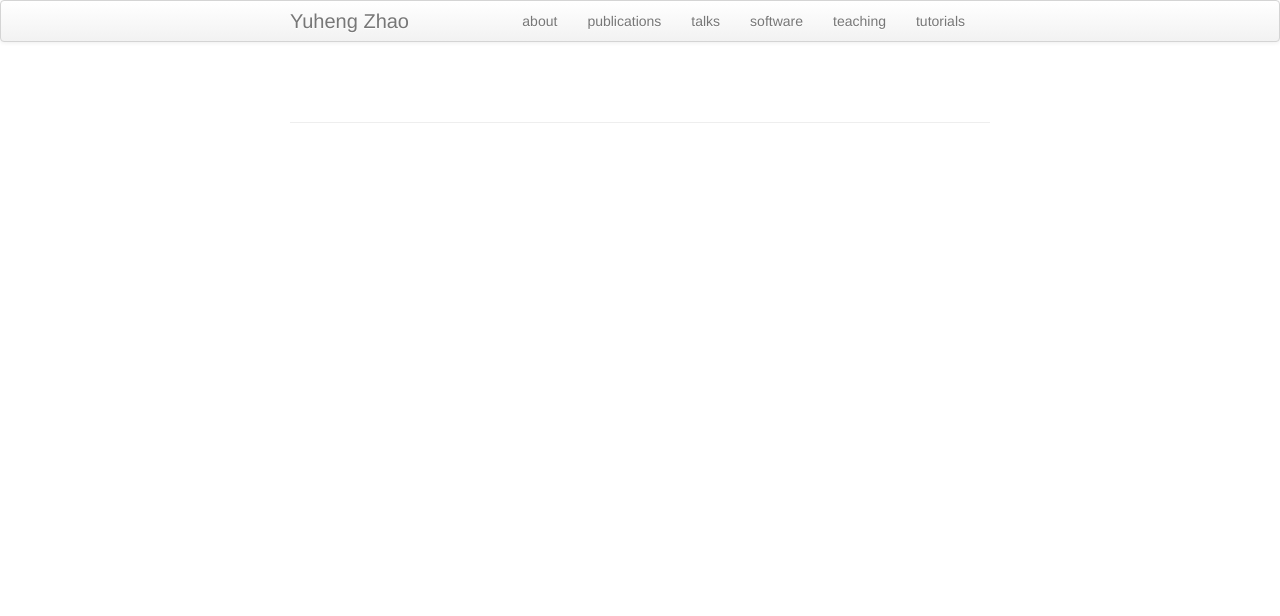
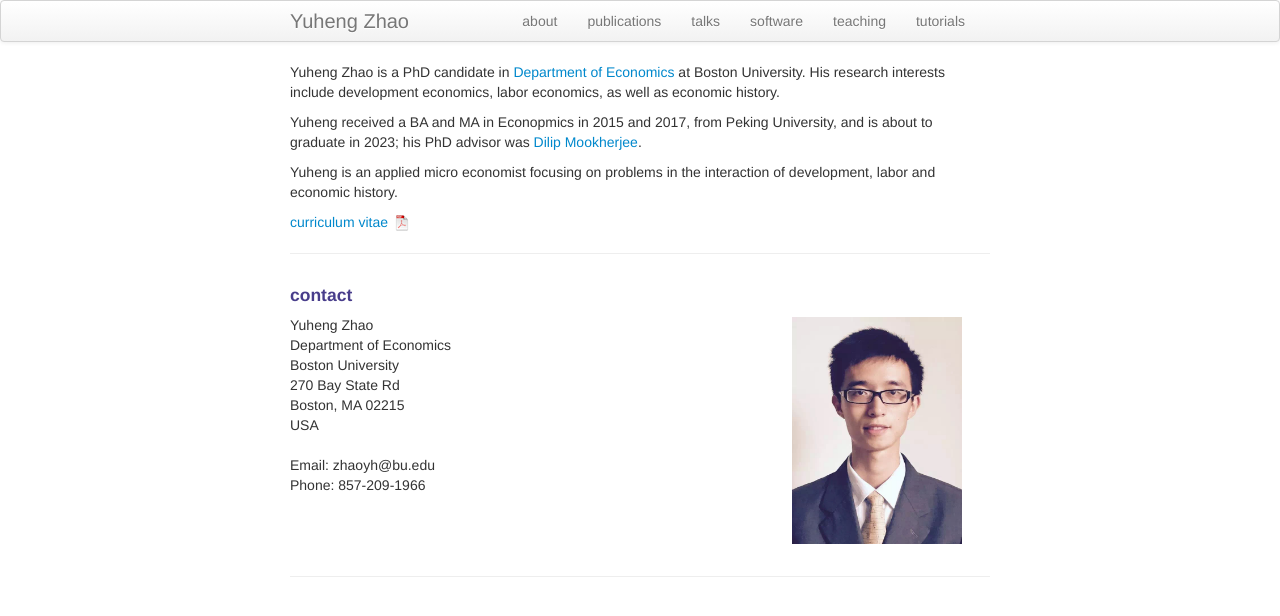
Before and after one commit to YuhengZhaoBU/YuhengZhaoBU2.github.io, a Jekyll site: the page built from index.md, in a window 1280 px wide. Shown: the top 616 px of the page. Built offline with Jekyll 4.4.1, drawn with Linux system fonts in a browser that asks for light colours.

Commit message:
more commit on front-about

```diff
--- a/index.md
+++ b/index.md
@@ -4,3 +4,42 @@ title: Yuheng Zhao
 description: Yuheng Zhao is a PhD candidate at Boston University. His research interests include development economics, labor economics, as well as economic history.
 keywords: Yuheng, Economics, development economics, labor economics
 ---
+
+
+Yuheng Zhao is a PhD candidate in [Department of Economics](https://www.bu.edu/econ/) at Boston University. His research interests include development economics, labor economics, as well as economic history.
+
+Yuheng received a BA and MA in Econopmics in 2015 and 2017, from Peking
+University, and is about to graduate in 2023; his PhD advisor was
+[Dilip Mookherjee](http://people.bu.edu/dilipm/).
+
+Yuheng is an applied micro economist focusing on problems in the interaction of development, labor and economic history.
+
+[curriculum vitae ![CV as pdf](icons16/pdf-icon.png)]({{ BASE_PATH }}/CV_Henry.pdf)<br/>
+
+---
+
+<div class="container">
+<h4><a name="contact"></a>contact</h4>
+
+    <div class="row-fluid">
+        <div class="span5">
+            Yuheng Zhao<br/>
+            Department of Economics<br/>
+            Boston University<br/>
+            270 Bay State Rd<br/>
+            Boston, MA 02215<br/>
+            USA<br/><br/>
+
+            <div id="hide_email">
+            Email: zhaoyh@bu.edu<br/>
+            Phone: 857-209-1966
+            </div>
+        </div>
+
+        <div class="span2">
+        <a href="../pics/headshot.jpg">
+            <img src="../pics/headshot.jpg"
+                  title="Yuheng Zhao" alt="Yuheng Zhao"/></a>
+        </div>
+    </div>
+</div>
```
Also changed, not shown: pubs.md (+4 -4 lines).
